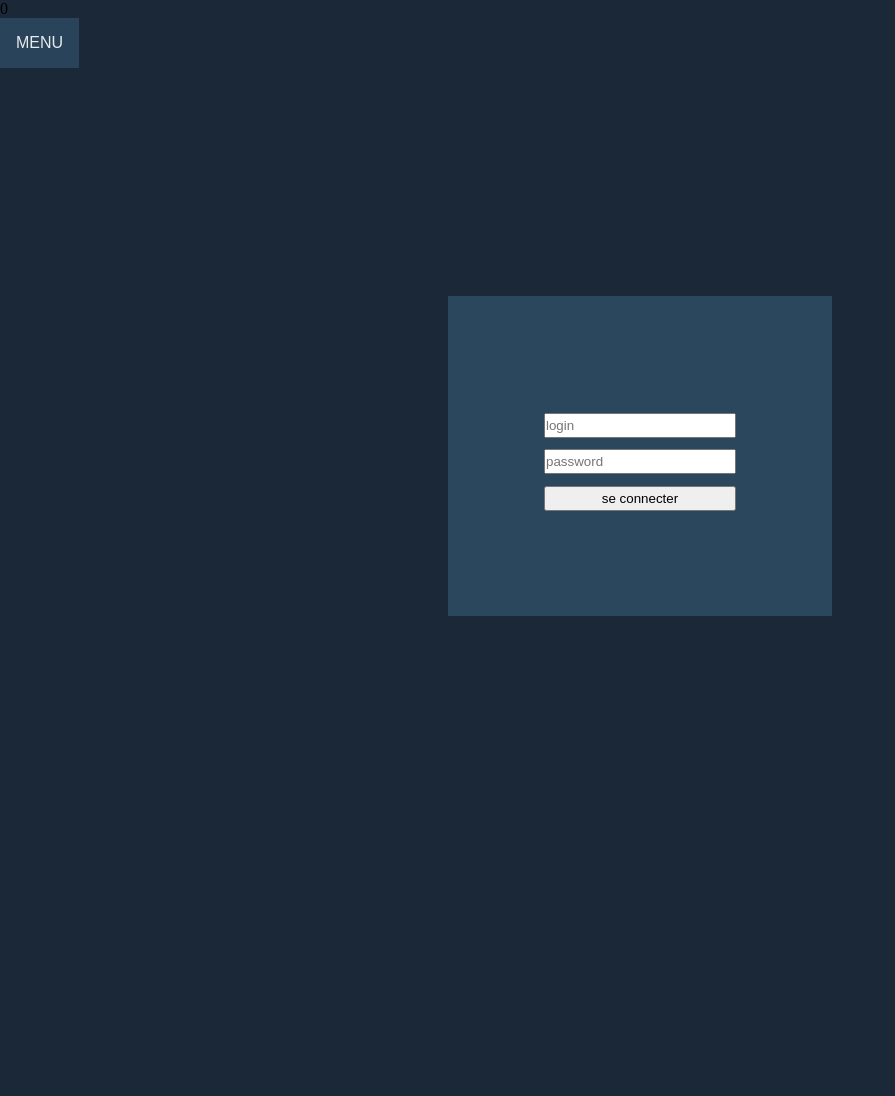
After one commit to damien-verschaere/chat, a PHP site: page /views/connexion.php in a window 1280 px wide. The commit adds this page. Shown: the whole page, without its empty margins (0-895 px from the left). Run offline with PHP 8.4, Linux system fonts and the light colour scheme; tables that the repository leaves empty or names only in its code hold one stand-in row (values such as "Sample post").

Commit message:
inscription done detail a voir sur fetch du login connexion 70%

```diff
--- a/Class/Bdd.php
+++ b/Class/Bdd.php
@@ -4,7 +4,7 @@ class Bdd{
     protected $db;
     function __construct(){
         try {
-            $this->db = new PDO('mysql:host=localhost;dbname=littlediscord;charset=utf8','root','');
+            $this->db = new PDO('mysql:host=localhost;dbname=littlediscord;charset=utf8','root','root');
             $this->db->setAttribute(PDO::ATTR_ERRMODE,PDO::ERRMODE_EXCEPTION);
         } catch (PDOException $e) {
             echo 'Echec de la connexion : ' . $e->getMessage();
--- a/Class/User.php
+++ b/Class/User.php
@@ -16,23 +16,67 @@ function __construct(){
 
 }
 
-public function Inscription($login,$password,$email){
-    $insert = $this->db->prepare("INSERT INTO USER (login,password,email) VALUES (:login,:password,:email)");
+public function inscription($login,$password,$email){
+    $insert = $this->db->prepare("INSERT INTO user (login,password,email) VALUES (:logi,:mdp,:mail)");
     $insert ->execute(array(
-        ':login'=>$login,
-        ':password'=>$password,
-        ':email'=>$email
+        ':logi'=>$login,
+        ':mdp'=>$password,
+        ':mail'=>$email
     ));
 }
 public function verifLogin(){
-    $login =$_POST['login'];
-    $verificationLogin = $this->db->prepare("SELECT login FROM user where login= :login");
+    $login =$_POST['logi'];
+    $verificationLogin = $this->db->prepare("SELECT login FROM user where login= :logi");
     $verificationLogin->execute(array(
-        ':login'=>$login
+        ':logi'=>$login
     ));
     $verification = $verificationLogin->rowCount();
-    echo $verification;
+   echo json_encode($verification);
 }
+public function verifInscription(){
+    if (isset($_POST['valider'])) {
+        if (empty($_POST['logi'])|| empty($_POST['mdp'])||empty($_POST['mail'])) {
+           echo "veuiller remplir tous les champs .";
+        }
+        else{
+            echo ("passe L42 else ");
+            $login       = htmlspecialchars($_POST['logi']);
+            $password    = htmlspecialchars(password_hash($_POST['mdp'],PASSWORD_BCRYPT));
+            $email       = htmlspecialchars($_POST['mail']);
+            $inscription = new User ;
+            $inscription->inscription($login,$password,$email);
+            header('location: ../index.php');
+        }
+    }
+}
+public function connexion($login,$password){
+    $select = $this->db->prepare("SELECT * FROM user WHERE login = :login AND password=:password");
+    $select->execute(array(
+        ':login'=>$login,
+        ':password'=>$password
+    ));
+    $result = $select ->fetch(PDO::FETCH_ASSOC);
+    return $result;
+
+}
+public function verifConnexion(){
+    if (isset($_POST['covalid'])) {
+        if (empty($_POST['log']) && empty($_POST['mdp']) ) {
+            echo "veuillez remplir les champs";
+        }
+        $user = new User;
+        $client=$user->verifLogin($_POST['logi']);
+        if ($client == 0) {
+            echo "le login n'existe pas ";
+        }
+        else{
+
+        }
+    }
+}
+
+
+
 }
 $user = new User;
-@ $user -> verifLogin();
+@ $user -> verifLogin($_POST['logi']);
--- a/assets/css/index.css
+++ b/assets/css/index.css
@@ -18,6 +18,7 @@ main{
 .logoaccueil{
     display: flex;
     justify-content: center;
+    margin-top: 10%;
 }
 .dropbutton{
     background-color: #2a475e;
@@ -61,12 +62,12 @@ footer{
     background-color: #2a475e;
 }
 /* ---------------------------------------------------------------formulaire inscription et connexion------------------------------------------- */
-#inscription{
+#inscription,#connexion{
     display: flex;
     justify-content: center;
     margin-top: 10%;
 }
-#formInscription{
+#formInscription,#formConnexion{
     background-color:#2a475e ;
     display: flex;
     flex-direction: column;
@@ -75,7 +76,7 @@ footer{
     width: 30%;
     height: 40vh;
 }
-#formInscription input{
+#formInscription input,#formConnexion input{
    margin-top: 3%;
    width: 50%;
    height: 25px;
--- a/assets/templates/header.php
+++ b/assets/templates/header.php
@@ -15,8 +15,8 @@
             <button class="dropbutton">MENU</button>
             <div class="container-button">
                 <a href="index.php">Accueil</a>
-                <a href="views/Inscription.php">Inscription</a>
-                <a href="">Parcs</a>
+                <a href="views/inscription.php">Inscription</a>
+                <a href="views/connexion.php">Connexion</a>
                 <a href="">Plages</a>
                 <a href="">Musées</a>
                 <a href="">Randonnées</a>
--- a/assets/templates/header2.php
+++ b/assets/templates/header2.php
@@ -16,12 +16,8 @@
             <button class="dropbutton">MENU</button>
             <div class="container-button">
                 <a href="../index.php">Accueil</a>
-                <a href="">Inscription</a>
-                <a href="">Parcs</a>
-                <a href="">Plages</a>
-                <a href="">Musées</a>
-                <a href="">Randonnées</a>
-                <a href="">Nous Contacter</a>
+                <a href="inscription.php">Inscription</a>
+                <a href="connexion.php">Connexion</a>
             </div>
         </nav>
     </header>
--- a/index.js
+++ b/index.js
@@ -7,10 +7,6 @@ document.addEventListener("DOMContentLoaded", () => {
     let regexUpperCase = /[A-Z]+/;
     let regexMail = /.+\@.+\..+/;
     let formData = new FormData
-    let inscription = document.getElementById("validInscription").disabled = true
-
-    console.log(inscription)
-
 
     function verifLogin() {
         let erreurLogin = document.querySelector("#erreurLogin")
@@ -92,7 +88,7 @@ document.addEventListener("DOMContentLoaded", () => {
     }
 
     function verifAllOk() {
-        if (verifLogin() == true && verifEmail() == true && verifPassword() == true && verifPassVpass() == true) {
+        if (verifLogin() == true , verifEmail() == true , verifPassword() == true , verifPassVpass() == true) {
         vpass.addEventListener('blur', () => {
             console.log("rvent L97")
 
--- /dev/null
+++ b/views/connexion.php
@@ -0,0 +1,16 @@
+<?php
+
+require_once("../Class/User.php");
+
+
+?>
+    <?php require("../assets/templates/header2.php") ?>
+    <main id="connexion">
+        <form method="post" id="formConnexion">
+            <input type="text" id="login" name="log" placeholder="login">
+            <input type="password" id="password" name="mdp" placeholder="password">
+            <input type="submit" id="validConnexion" name="covalid" value="se connecter">
+        </form>
+    </main>
+</body>
+</html>
```
Also changed, not shown: views/Inscription.php (+13 -5 lines).
